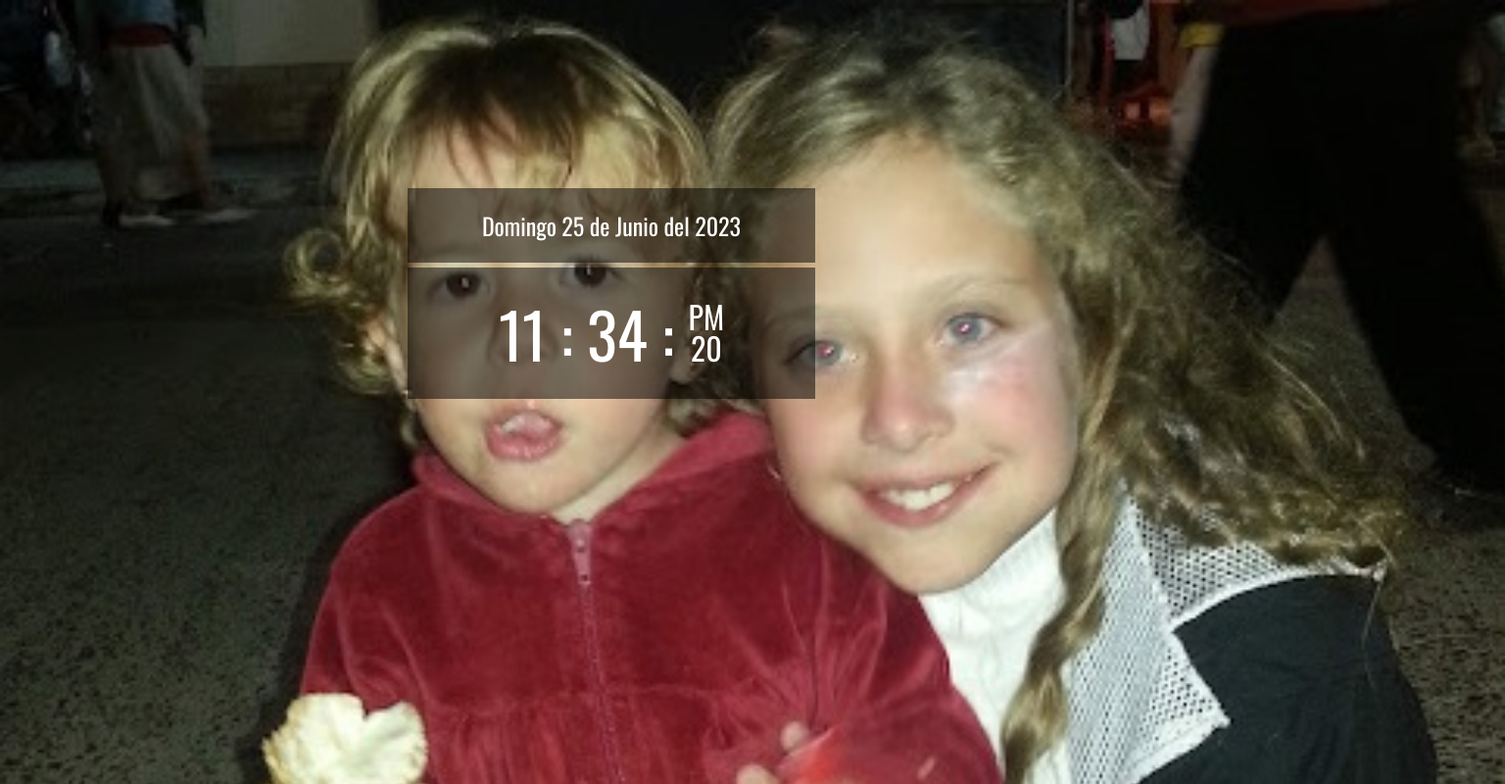
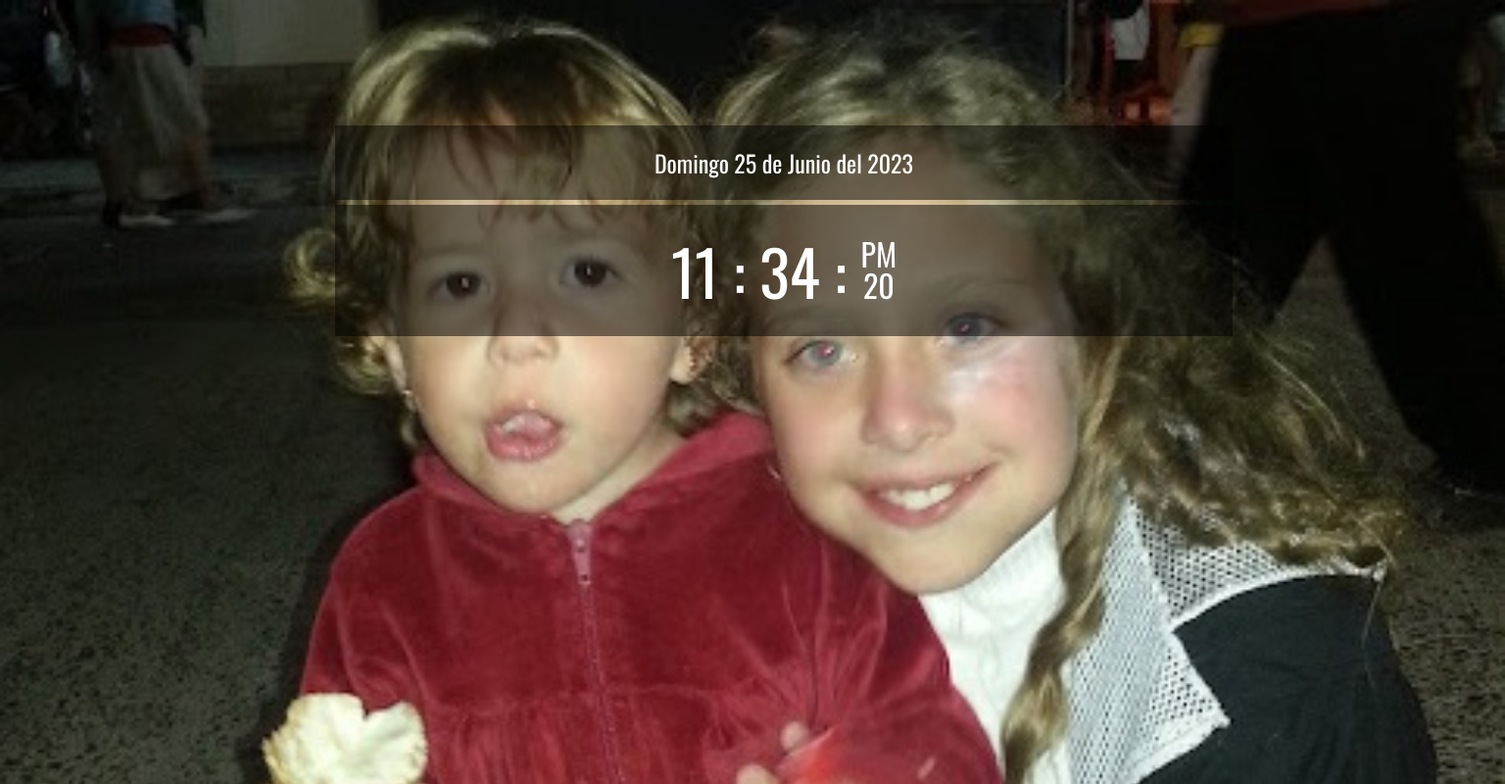
Before and after one commit to ldmaximino/relojDigital, a plain HTML site: page index.html in a window 1536 px wide. Shown: the whole page at 98% size. Drawn offline with nearby package versions, Linux system fonts and the light colour scheme.

Commit message:
modificacion

```diff
--- a/css/styles.css
+++ b/css/styles.css
@@ -13,14 +13,15 @@ body {
 }
 .wrap {
     width:90%;
-    max-width: 1000px;
+    max-width: 400px;
+    margin: auto;
     /*margin:auto;*/
 }
 .widget {
-    padding-top: 10em;
-    padding-left: 24em;
-    width: 80%;
-    margin: 2em;
+    padding-top: 4em;
+    padding-left: 1em;
+    width: 98%;
+    margin: auto;
     /*margin: 32px;*/
 }
 .widget p {
@@ -53,3 +54,22 @@ body {
     display: block;
     font-size: 2rem;
 }
+
+@media(min-width:600px) {
+    .wrap {
+        max-width: 600px;
+    }
+    .widget {
+        padding-top: 6em;
+        padding-left: 0.5em;
+    }
+}
+@media(min-width:1300px) {
+    .wrap {
+        max-width: 1000px;
+    }
+    .widget {
+        padding-top: 8em;
+        padding-left: 4em;
+    }
+}
```
